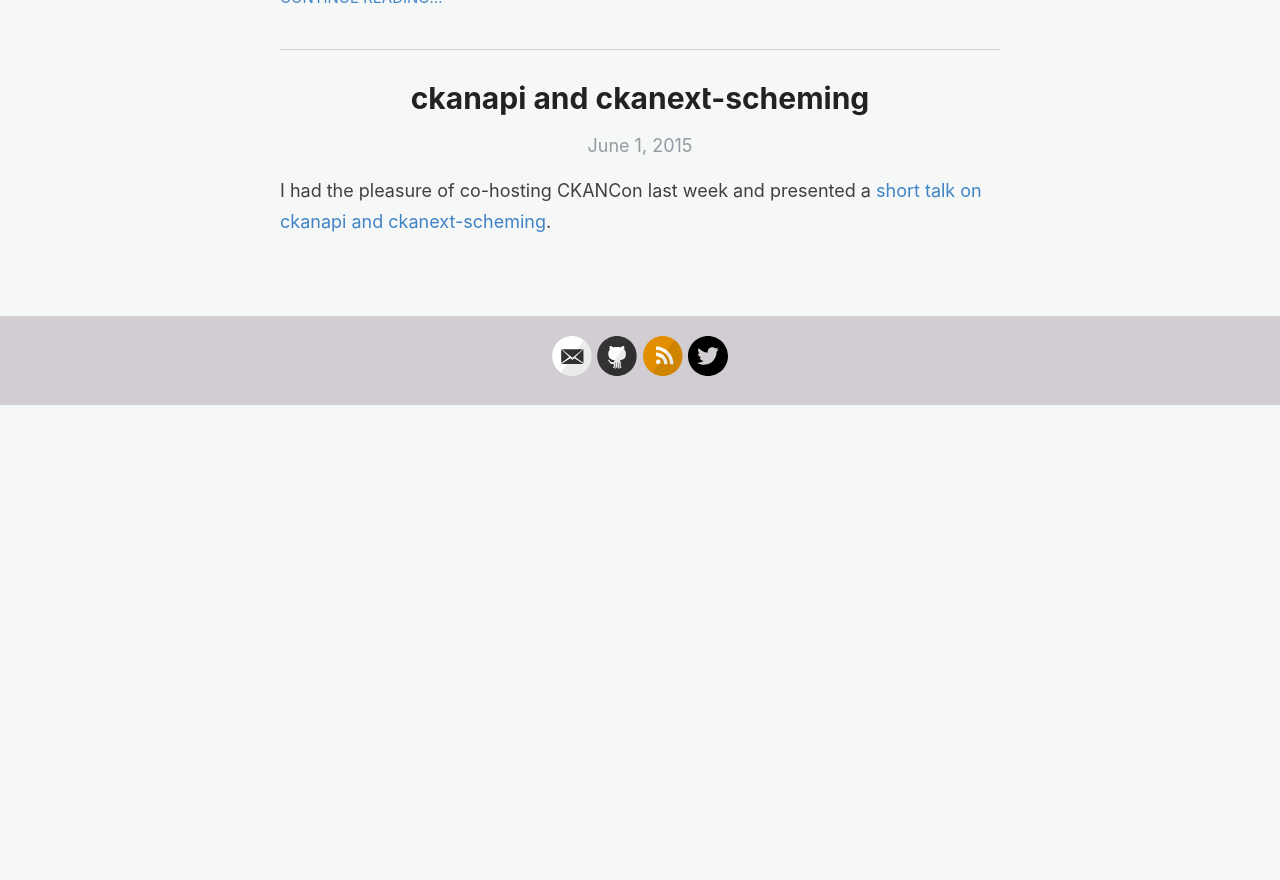
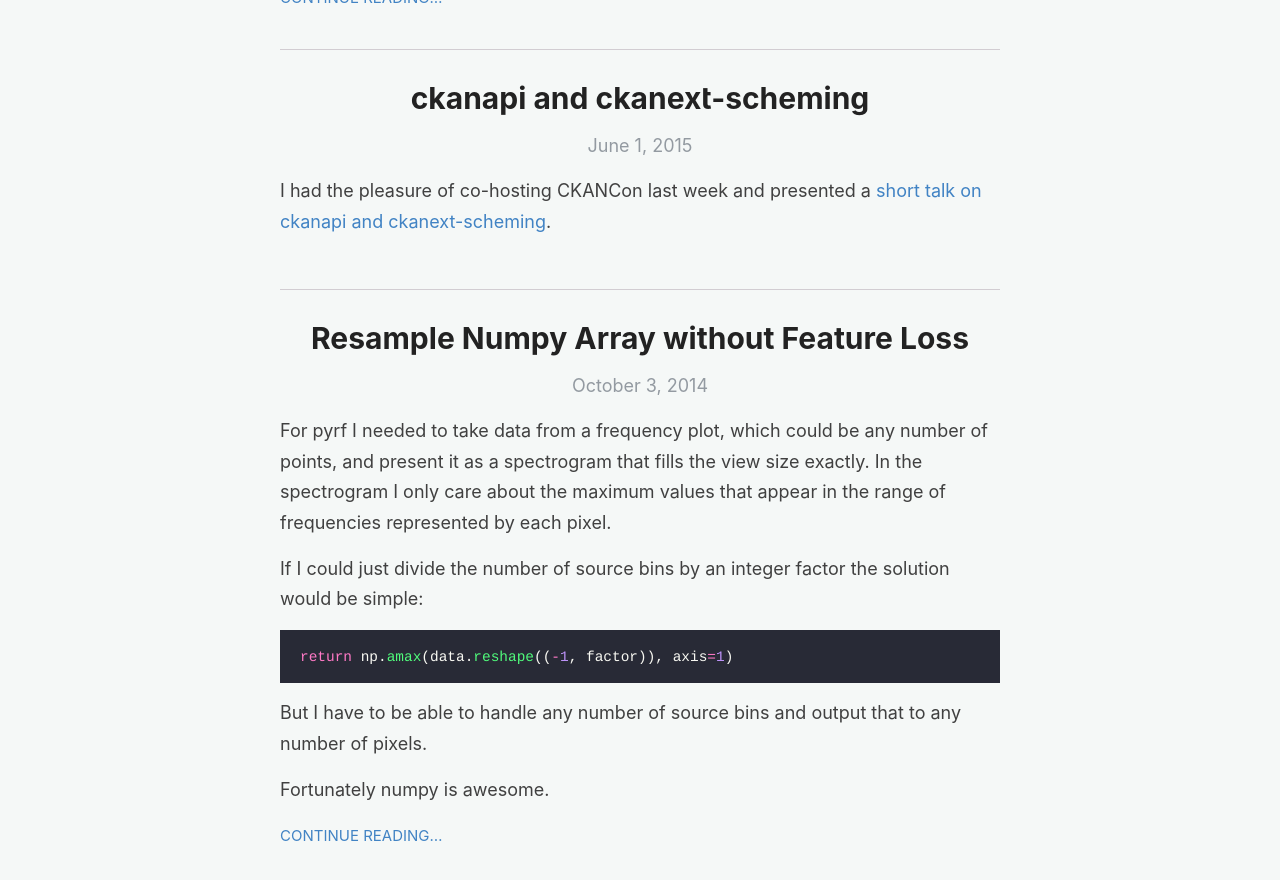
Before and after one commit to wardi/wardi.github.io, a Jekyll site: the page built from index.html, in a window 1280 px wide and 900 px high, scrolled down 1301 px. Shown: the top 880 px of the window. Built offline with Jekyll 4.4.1, drawn with Linux system fonts in a browser that asks for light colours; the list of posts is cut into pages by our own code; before the commit the page ends 1706 px from its top, so only the background shows below that.

Commit message:
2017 numpy post

````diff
--- /dev/null
+++ b/_posts/2014-10-03-resample-numpy-array-without-feature-loss.md
@@ -0,0 +1,72 @@
+---
+layout: post
+title: Resample Numpy Array without Feature Loss
+categories: [numpy, Python]
+redirect_from: /article/2014/10/resample-numpy-array-without-feature-loss/
+excerpt_separator: <!--more-->
+---
+
+
+For pyrf I needed to take data from a frequency plot, which could be any number of points, and present it as a spectrogram that fills the view size exactly. In the spectrogram I only care about the maximum values that appear in the range of frequencies represented by each pixel.
+
+If I could just divide the number of source bins by an integer factor the solution would be simple:
+
+```python
+return np.amax(data.reshape((-1, factor)), axis=1)
+```
+
+But I have to be able to handle any number of source bins and output that to any number of pixels.
+
+Fortunately numpy is awesome.
+
+<!--more-->
+
+I can use a numpy array to index another numpy array. In particular, I can get the first bin that applies to each of my output pixels with linspace:
+
+```python
+bins = len(data)
+indexes = np.linspace(0, bins, pixels, endpoint=False, dtype=int)
+return data[indexes]
+```
+
+Truncation to ints causes the indexes to be biased to the left. We can add 0.5 to fix that:
+
+```python
+bins = len(data)
+indexes = np.linspace(0.5, bins + 0.5, pixels, endpoint=False, dtype=int)
+return data[indexes]
+```
+
+Our indexes arrays elements now differ by bins // pixels or bins // pixels + 1. To cover all the bins except the + 1 we can create a matrix of index arrays and compute the maximums:
+
+```python
+bins = len(data)
+indexes = np.linspace(0.5, bins + 0.5, pixels, endpoint=False, dtype=int)
+index_matrix = [indexes + i for i in range(bins // pixels))]
+# FIXME: skipping some of the source data!
+return np.amax(data[np.vstack(index_matrix)], axis=0)
+```
+
+To catch the + 1 elements we can subtract one from the following starting indexes, since it doesn't matter if we include a number we already included once in a max calculation. This works for resampling arrays from any size to any size without losing any peaks:
+
+```python
+bins = len(data)
+indexes = np.linspace(0.5, bins + 0.5, pixels, endpoint=False, dtype=int)
+index_matrix = [indexes + i for i in range(bins // pixels))]
+index_matrix.append(np.concatenate((indexes[1:], [bins])) - 1)
+return np.amax(data[np.vstack(index_matrix)], axis=0)
+```
+
+But wait, sometimes the user resizes the window and we need to handle resampling a whole matrix instead of a single row.
+
+Fortunately numpy is awesome again.
+
+The ellipsis operator can be used to represent any number of dimensions in a matrix, so I don't have to loop over the rows, I can just write "..." and change the way I get the number of bins and now my code works for arrays and matrices:
+
+```python
+bins = data.shape[-1]
+indexes = np.linspace(0.5, bins + 0.5, pixels, endpoint=False, dtype=int)
+index_matrix = [indexes + i for i in range(bins // pixels))]
+index_matrix.append(np.concatenate((indexes[1:], [bins])) - 1)
+return np.amax(..., data[np.vstack(index_matrix)], axis=len(data.shape) - 1)
+```
--- a/_posts/2015-06-01-ckanapi-ckanext-scheming.md
+++ b/_posts/2015-06-01-ckanapi-ckanext-scheming.md
@@ -1,7 +1,7 @@
 ---
 layout: post
 title: ckanapi and ckanext-scheming
-categories: [Software, Python, CKAN]
+categories: [Open Data, Python, CKAN]
 redirect_from: /2015/06/ckanapi-ckanext-scheming/
 inline: true
 ---
--- a/_posts/2017-08-04-faster-datastore-2-7.md
+++ b/_posts/2017-08-04-faster-datastore-2-7.md
@@ -1,7 +1,7 @@
 ---
 layout: post
 title: Faster DataStore in CKAN 2.7
-categories: [Software, Python, CKAN]
+categories: [Open Data, Python, CKAN]
 redirect_from: /2017/08/faster-datastore-ckan-2-7/
 excerpt_separator: <!--more-->
 ---
````
